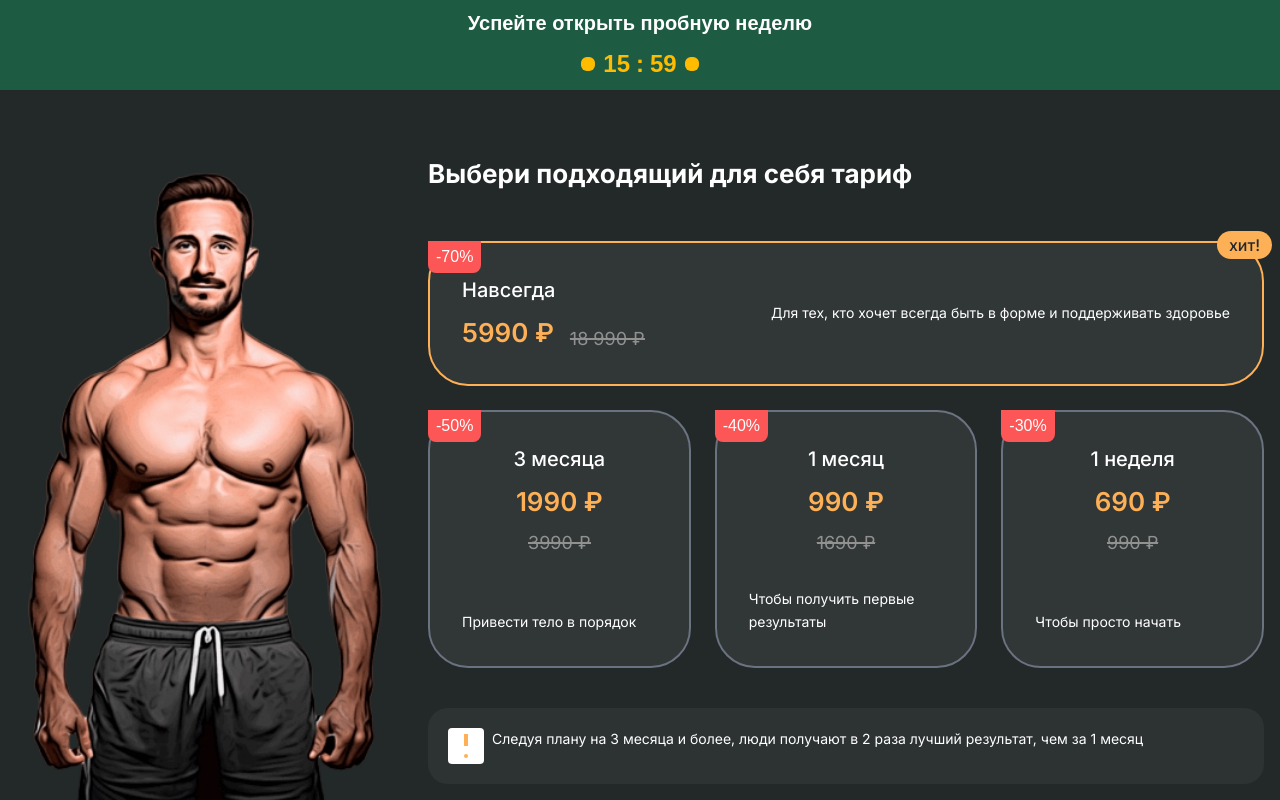
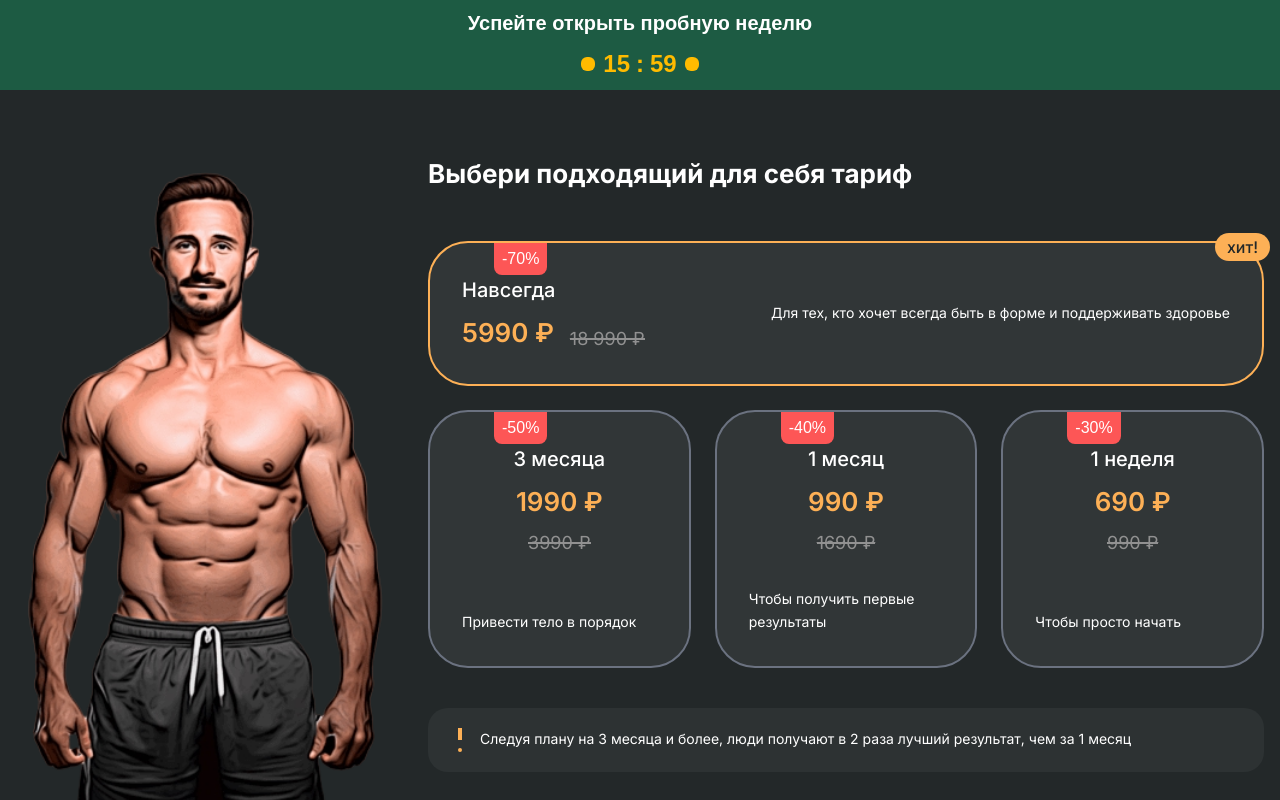
Before and after one commit to GoncharovMaksim/4A.ConsultingFigma, a Next.js app: page / in a window 1280 px wide. Shown: the top 800 px of the page. Built offline with nearby package versions, Linux system fonts and the light colour scheme.

Commit message:
исправлены несоответствия верстки

```diff
--- a/components/AttentionCard.tsx
+++ b/components/AttentionCard.tsx
@@ -3,7 +3,7 @@ export default function AttentionCard() {
     <div className="bg-bg-tertiary rounded-2xl p-5">
       <div className="flex items-start gap-2">
         {/* Alert Icon */}
-        <div className="bg-text-primary rounded p-1.5 flex-shrink-0">
+        <div className="flex-shrink-0">
           <div className="w-6 h-6 relative">
             <div className="absolute top-0 left-1/2 transform -translate-x-1/2 w-1 h-3 bg-accent"></div>
             <div className="absolute bottom-0 left-1/2 transform -translate-x-1/2 w-1 h-1 bg-accent rounded-full"></div>
--- a/components/MobilePricingCard.tsx
+++ b/components/MobilePricingCard.tsx
@@ -22,7 +22,14 @@ export default function MobilePricingCard({
 }: MobilePricingCardProps) {
   return (
     <div className="relative">
-      {/* Popular Badge */}
+      {/* Card */}
+      <div
+        className={`card relative cursor-pointer transition-all duration-300 ${
+          plan.isSelected ? "card-selected" : ""
+        }`}
+        onClick={onClick}
+      >
+        {/* Popular Badge (inside card) */}
         {plan.isPopular && (
           <div className="absolute -top-2 -right-2 z-10">
             <span className="bg-accent text-bg-primary font-medium text-sm px-2 py-1 rounded">
@@ -31,20 +38,12 @@ export default function MobilePricingCard({
           </div>
         )}
 
-      {/* Discount Badge */}
-      <div className="absolute top-0 left-0 z-10">
+        {/* Discount Badge (inside card) */}
+        <div className="absolute top-0 left-6 z-10">
           <div className="bg-sale-red text-text-primary font-gilroy font-medium text-sm px-2 py-1 rounded-b-sm">
             {plan.discount}
           </div>
         </div>
-
-      {/* Card */}
-      <div
-        className={`card cursor-pointer transition-all duration-300 ${
-          plan.isSelected ? "card-selected" : ""
-        }`}
-        onClick={onClick}
-      >
         <div className="flex items-center justify-between">
           {/* Left side - Title and Price */}
           <div className="flex-1">
--- a/components/PricingCard.tsx
+++ b/components/PricingCard.tsx
@@ -24,7 +24,14 @@ export default function PricingCard({
 }: PricingCardProps) {
   return (
     <div className="relative h-full">
-      {/* Popular Badge */}
+      {/* Card */}
+      <div
+        className={`card relative h-full cursor-pointer transition-all duration-300 hover:scale-105 ${
+          plan.isSelected ? "card-selected" : ""
+        }`}
+        onClick={onClick}
+      >
+        {/* Popular Badge (inside card to scale together) */}
         {plan.isPopular && (
           <div className="absolute -top-2 -right-2 z-10">
             <span className="bg-accent text-bg-primary font-medium text-lg px-3 py-1 rounded-lg">
@@ -33,20 +40,12 @@ export default function PricingCard({
           </div>
         )}
 
-      {/* Discount Badge */}
-      <div className="absolute top-0 left-0 z-10">
+        {/* Discount Badge (inside card to scale together) */}
+        <div className="absolute top-0 left-8 md:left-12 lg:left-16 z-10">
           <div className="bg-sale-red text-text-primary font-gilroy font-medium text-lg px-2 py-1 rounded-b-md">
             {plan.discount}
           </div>
         </div>
-
-      {/* Card */}
-      <div
-        className={`card h-full cursor-pointer transition-all duration-300 hover:scale-105 ${
-          plan.isSelected ? "card-selected" : ""
-        }`}
-        onClick={onClick}
-      >
         {isFeatured ? (
           <div className="flex h-full flex-col md:flex-row md:items-center md:justify-between gap-6">
             {/* Left: title/prices */}
```
Lines whose indentation alone changed are shown as unchanged.
